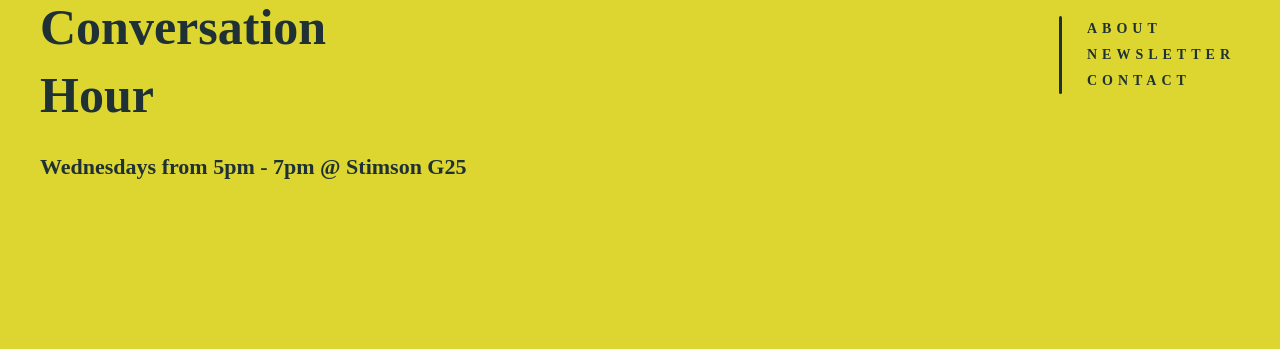
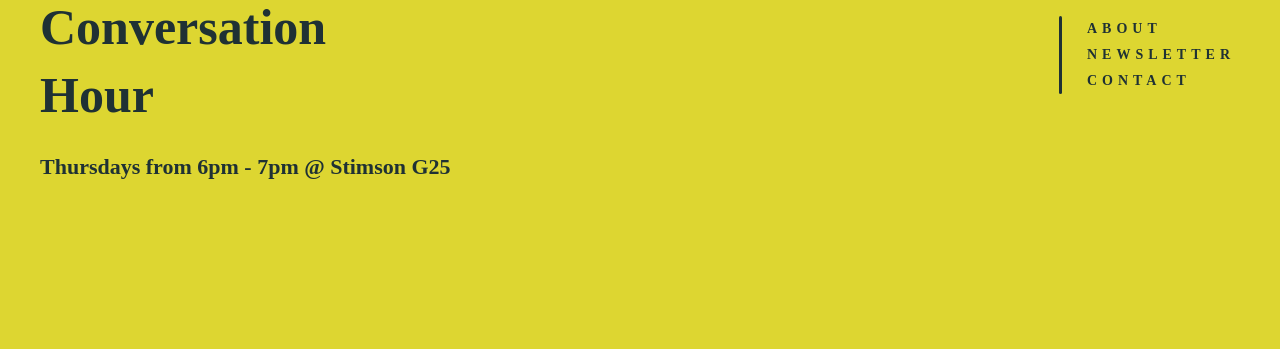
Before and after one commit to cornell-lrc-japanese-conversation-hour/japanese-conversation-hour-website, a Flask app: page / in a window 1280 px wide. Shown: the part 1245-1594 px from the top of the page. Run offline with Flask 3, Linux system fonts and the light colour scheme; some web fonts are replaced.

Commit message:
updated times for s25

```diff
--- a/app/templates/base.html
+++ b/app/templates/base.html
@@ -17,7 +17,7 @@
                     <h1>Japanese</h1>
                     <h1>Conversation</h1>
                     <h1>Hour</h1>
-                    <h4>Wednesdays from 5pm - 7pm @ Stimson G25</h4>
+                    <h4>Thursdays from 6pm - 7pm @ Stimson G25</h4>
                 </div>
 
                 <img id="frog-speech-bubble" src="{{ url_for('static', filename='assets/images/bubble.svg') }}" />
```
